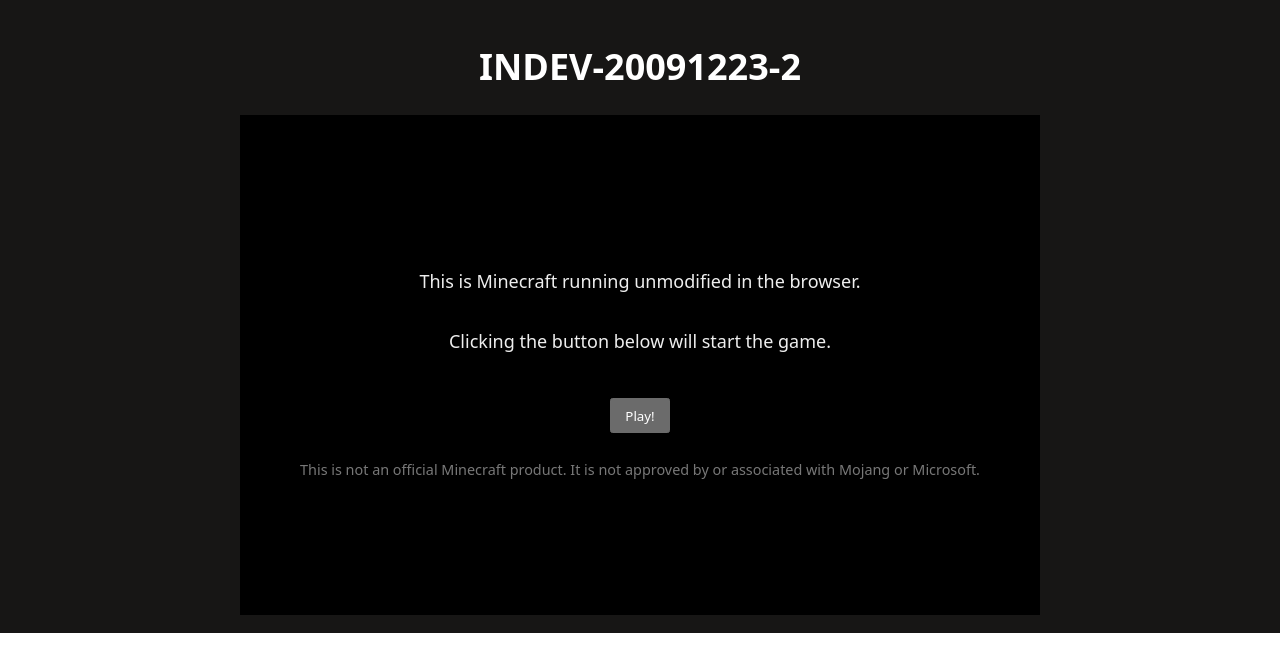
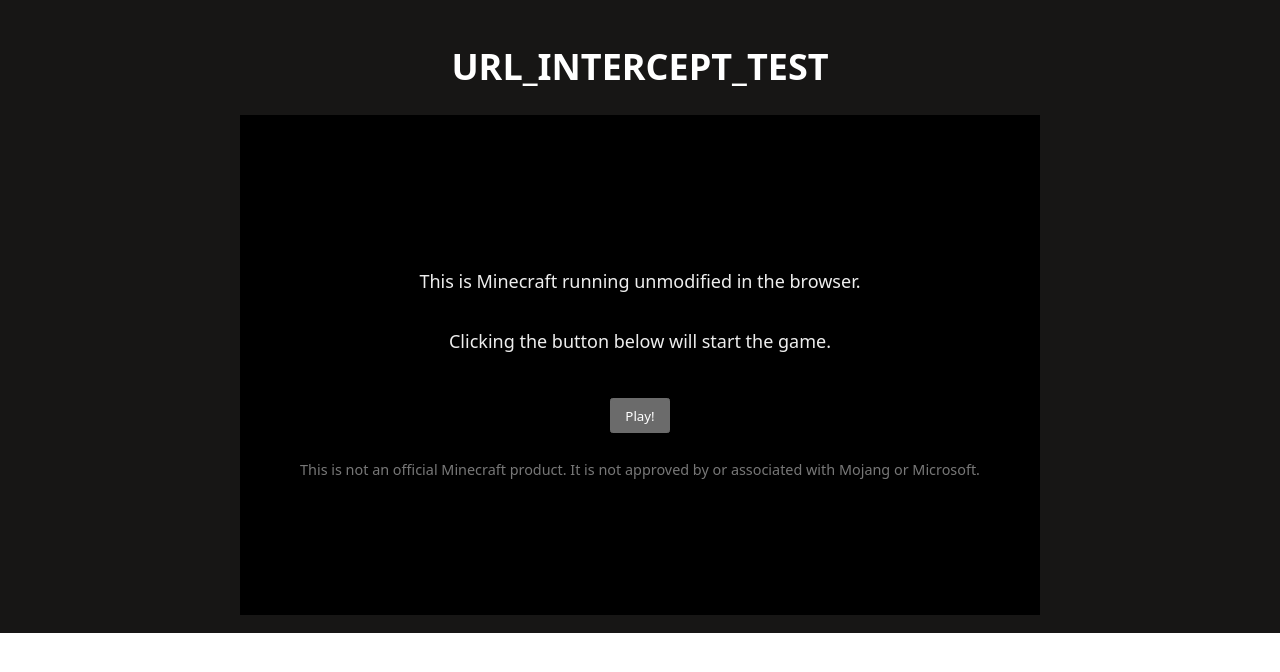
Before and after one commit to CaveGameDev/009, a SvelteKit app: page / in a window 1280 px wide. Shown: the top 672 px of the page. Built offline with nearby package versions, Linux system fonts and the light colour scheme.

Commit message:
finally fixed name

```diff
--- a/src/routes/+page.svelte
+++ b/src/routes/+page.svelte
@@ -19,7 +19,7 @@
 </script>
 
 <header>
-	<h1>INDEV-20091223-2</h1>
+	<h1>URL_INTERCEPT_TEST</h1>
 	<div>
 		<GameDisplay />
 	</div>
```
